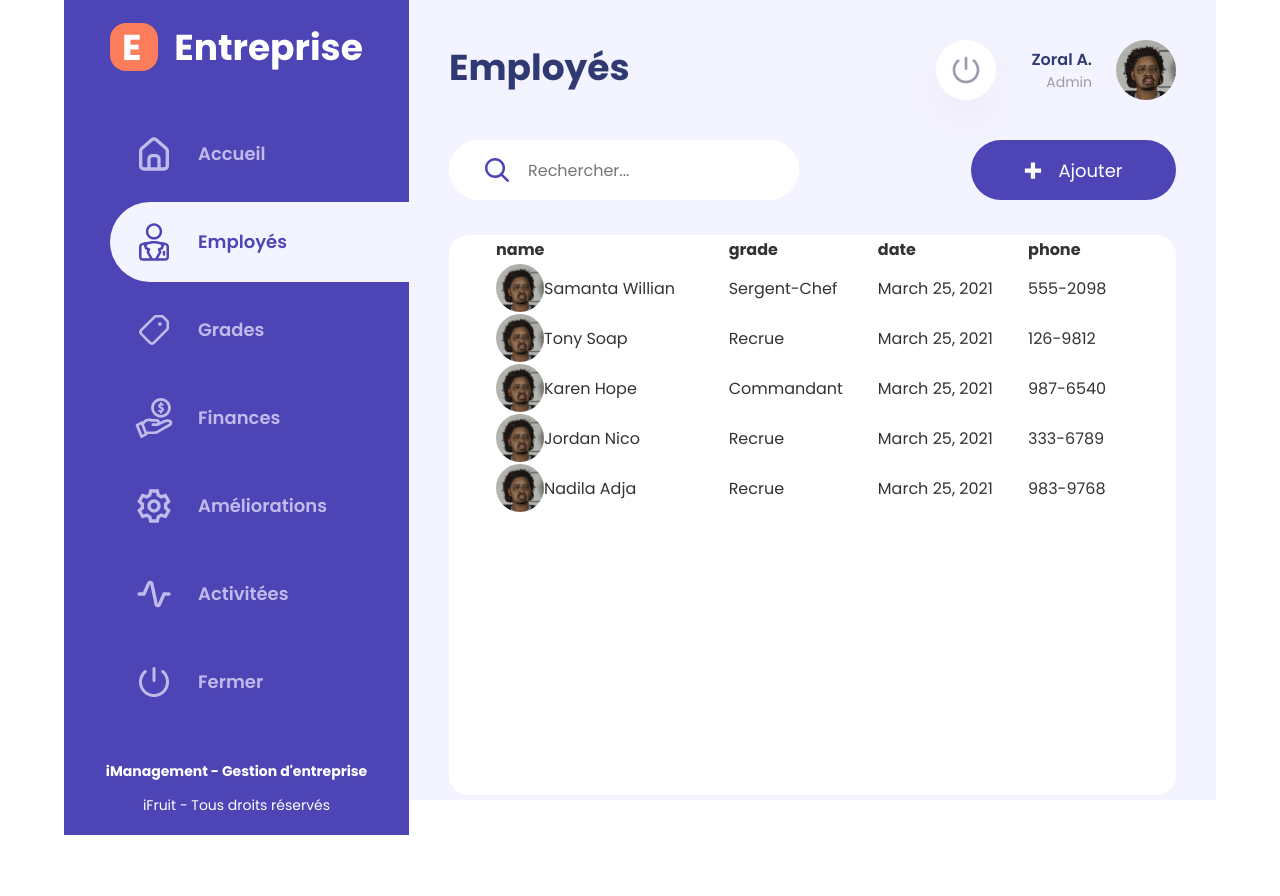
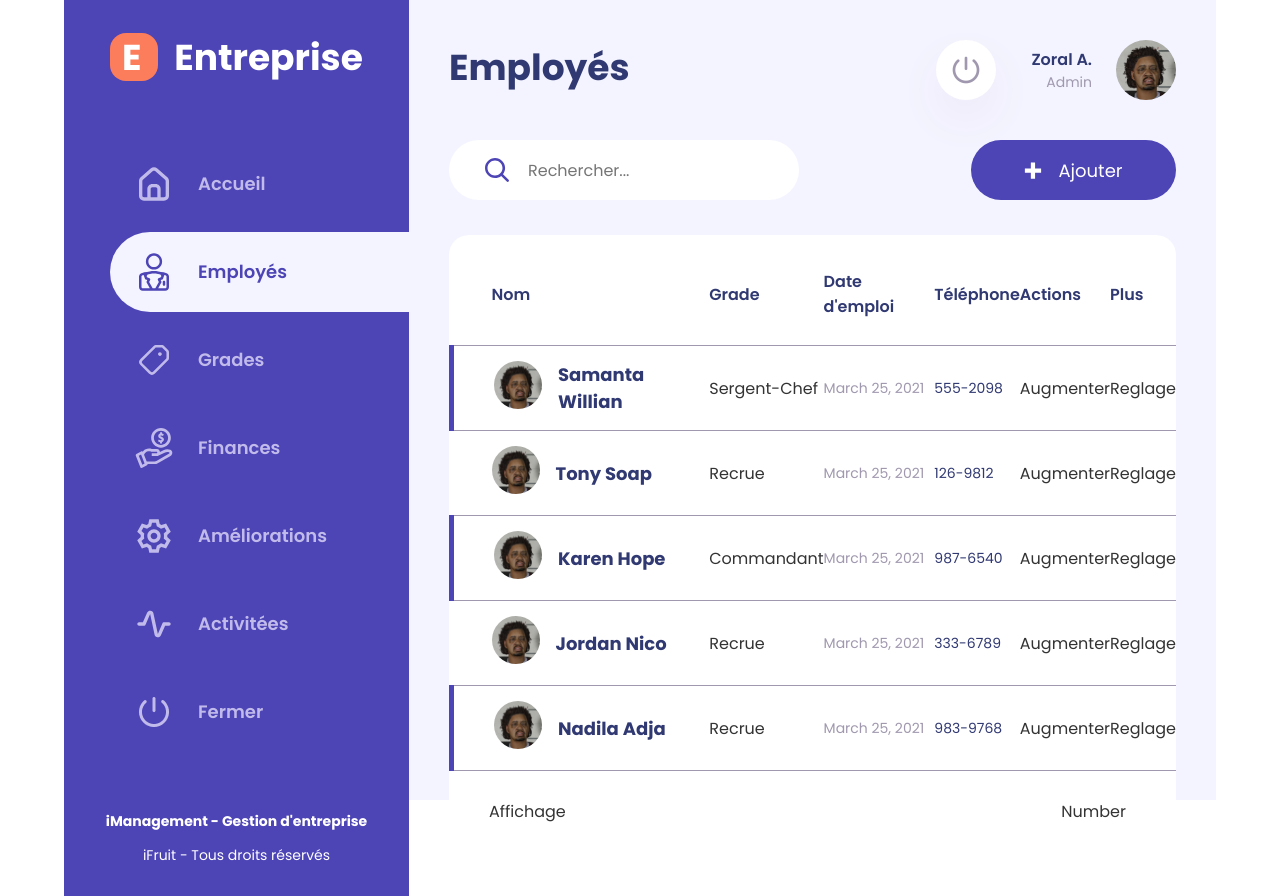
Before and after one commit to Tryade-projects/triade-dashboard, a React (Vite) app: page /employees in a window 1280 px wide. Before the commit the page ends 835 px from the top, so only its background shows below. Built offline with nearby package versions, Linux system fonts and the light colour scheme.

Commit message:
add table html for make dashboard

```diff
--- a/src/components/ManageEmployeeDash/ManageEmployeeDash.jsx
+++ b/src/components/ManageEmployeeDash/ManageEmployeeDash.jsx
@@ -8,43 +8,45 @@ const ManageEmployeeDash = () => {
 
   return (
     <div className="container-dashboard-employee">
-      <div className="container-info">
+      {/* <div className="container-info"> */}
       <table>
         <thead>
           <tr>
-              {titleArray.map((t, i) => (
-                <th key={i}>{t}</th>
-              ))}
+            <th className="semiBold th-name">Nom</th>
+            <th className="semiBold">Grade</th>
+            <th className="semiBold">Date d'emploi</th>
+            <th className="semiBold">Téléphone</th>
+            <th className="semiBold">Actions</th>
+            <th className="semiBold">Plus</th>
           </tr>
         </thead>
         <tbody>
           {data.map((t) => (
             <tr key={t.id}>
-                <td className="t">
-                  <img src={t.avatar} alt="" />
-                  <p>{t.name}</p>
+              <td>
+                <div className="wrapper-flex-name-avatar">
+                  <div>
+                    <img src={t.avatar} alt="avatar" />
+                  </div>
+                  <p className="bold">{t.name}</p>
+                </div>
               </td>
-                <td>{t.grade}</td>
-                <td>{t.date}</td>
-                <td>{t.phone}</td>
+              <td>
+                <p>{t.grade}</p>
+              </td>
+              <td className="td-date regular">{t.date}</td>
+              <td className="td-phone regular">{t.phone}</td>
+              <td>Augmenter</td>
+              <td>Reglage</td>
             </tr>
           ))}
         </tbody>
       </table>
-        <div className="grid-test">
-          {/* {data.map((d) => (
-            <div className="test" key={d.id}>
-              <div>
-                <img src={d.avatar} alt="" />
-                <p>{d.name}</p>
+      <div className="footer">
+        <p>Affichage</p>
+        <span>Number</span>
       </div>
-              <p className="grade">{d.grade}</p>
-              <p className="date">{d.date}</p>
-              <p className="phone">{d.phone}</p>
-            </div>
-          ))} */}
-        </div>
-      </div>
+      {/* </div> */}
     </div>
   );
 };
--- a/src/components/ManageEmployeeDash/_manageEmployeeDash.scss
+++ b/src/components/ManageEmployeeDash/_manageEmployeeDash.scss
@@ -1,20 +1,64 @@
 .container-dashboard-employee {
   width: 100%;
   background: $colorWhite;
-  padding: 0 45px;
-  height: 70vh;
   border-radius: 20px;
 }
 
 table {
   width: 100%;
+  border-collapse: collapse;
+  overflow: hidden;
+}
+
+tr {
+  height: 85px;
+}
+
+th,
+td {
+  border-bottom: 1px solid $colorGrey3;
 }
 
 th {
   text-align: start;
+  color: $colorText;
+  font-size: 16px;
+  padding-top: 34px;
+  padding-bottom: 26px;
 }
 
-.t {
+.th-name {
+  padding-left: 40px;
+}
+
+tbody tr:nth-child(odd) {
+  border-left: 5px solid $colorPurple;
+}
+
+.wrapper-flex-name-avatar {
   display: flex;
   align-items: center;
+  gap: 16px;
+  padding-left: 40px;
+
+  p {
+    color: $colorText;
+    font-size: 18px;
+  }
 }
+
+.td-date {
+  color: $colorGrey3;
+  font-size: 14px;
+}
+
+.td-phone {
+  color: $colorText;
+  font-size: 14px;
+}
+
+.footer {
+  padding: 28px 50px 32px 40px;
+  display: flex;
+  justify-content: space-between;
+}
```
Lines whose indentation alone changed are shown as unchanged.
